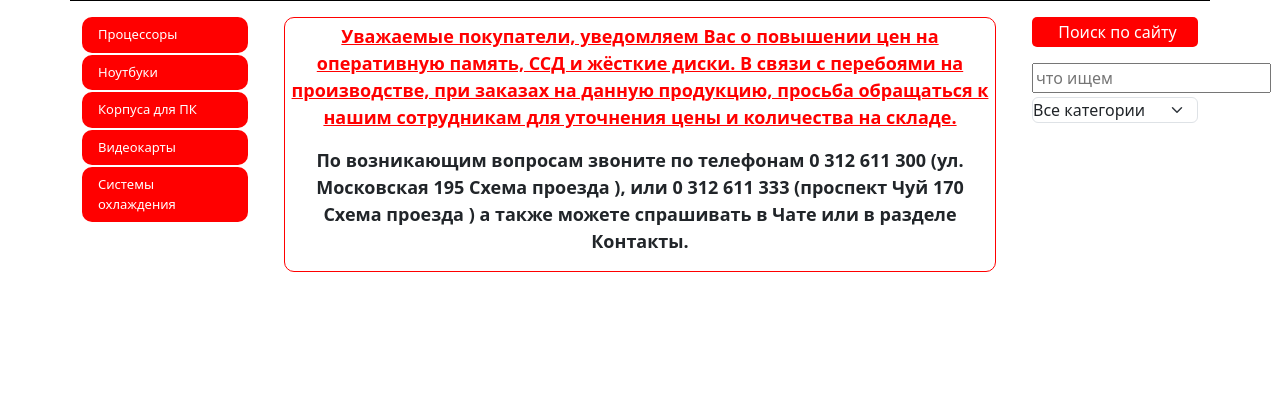
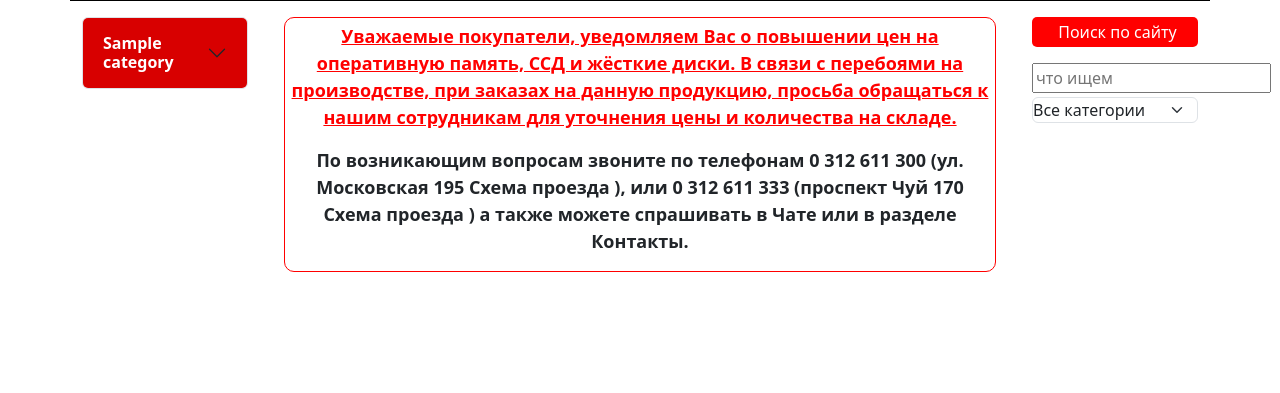
Before and after one commit to edzen12/EnterKG, a Django app: page / in a window 1280 px wide. Shown: the part 407-800 px from the top of the page. Run offline with Django 5.2, Linux system fonts and the light colour scheme; tables that the repository leaves empty hold one stand-in row (values such as "Sample post"); some libraries are stand-ins or nearby versions.

Commit message:
html and view

```diff
--- a/apps/product/views.py
+++ b/apps/product/views.py
@@ -1,6 +1,7 @@
-from django.views.generic import TemplateView
+from django.views.generic import TemplateView, DetailView
 from apps.category.models import Category
 from apps.product.models import Product
+
 
 class HomeView(TemplateView):
     template_name = 'home.html'
@@ -19,3 +20,18 @@ class HomeView(TemplateView):
             )[:12]
         )
         return context
+
+
+class CategoryDetailView(DetailView):
+    model = Category
+    template_name = 'category_detail.html'
+    context_object_name = 'category'
+
+    def get_context_data(self, **kwargs):
+        context = super().get_context_data(**kwargs)
+        context['categories'] = (
+            Category.objects.filter(
+                parent__isnull=True, is_active=True
+            ).prefetch_related('children')
+        )
+        context['']
--- a/config/settings.py
+++ b/config/settings.py
@@ -114,9 +114,9 @@ AUTH_PASSWORD_VALIDATORS = [
 # Internationalization
 # https://docs.djangoproject.com/en/6.0/topics/i18n/
 
-LANGUAGE_CODE = 'en-us'
+LANGUAGE_CODE = 'ru'
 
-TIME_ZONE = 'UTC'
+TIME_ZONE = 'Asia/Bishkek'
 
 USE_I18N = True
 
--- a/static/assets/css/main.css
+++ b/static/assets/css/main.css
@@ -44,3 +44,27 @@
 .blockSearch form .form-select{
     padding: 0!important;
 }
+
+.categoriesNames .accordion-button{
+    background-color: #d80000;
+    color: white;
+    font-weight: bold;
+}
+.categoriesNames .accordion-button:not(.collapsed){
+    background: #a80000;
+    color: white;
+}
+.categoriesNames .accordion-body{
+    background-color: black;
+}
+.categoriesNames .accordion-body a{
+    color: white;
+    text-decoration: none;
+}
+.categoriesNames .list-group-item {
+    background-color: black;
+    border-color: #444;
+}
+.categoriesNames .accordion-body{
+    padding: 0!important;
+}
--- a/templates/home.html
+++ b/templates/home.html
@@ -37,23 +37,32 @@
     <div class="container">
         <div class="row mt-3">
             <div class="col-lg-2 categoriesNames">
-                <ul class="nav nav-pills flex-column mb-auto">
-                    <li class="nav-item">
-                        <a href="#" class="nav-link">Процессоры</a>
-                    </li>
-                    <li class="nav-item">
-                        <a href="#" class="nav-link">Ноутбуки</a>
-                    </li>
-                    <li class="nav-item">
-                        <a href="#" class="nav-link">Корпуса для ПК</a>
-                    </li>
-                    <li class="nav-item">
-                        <a href="#" class="nav-link">Видеокарты</a>
-                    </li>
-                    <li class="nav-item">
-                        <a href="#" class="nav-link">Системы охлаждения</a>
-                    </li>
-                </ul>
+                <div class="accordion" id="categoriesAccordion">
+                    {% for category in categories %}
+                    <div class="accordion-item">
+                        <h2 class="accordion-header">
+                            <button type="button"
+                            class="accordion-button collapsed"
+                            data-bs-toggle='collapse'
+                            data-bs-target='#category{{category.id}}'>
+                                {{category.name}}
+                            </button>
+                        </h2>
+                       <div id="category{{category.id}}"
+                            class="accordion-collapse collapse">
+                            <div class="accordion-body">
+                                <ul class='list-group list-group-flush'>
+                                    {% for child in category.children.all %}
+                                    <li class="list-group-item">
+                                        <a href="#">{{child.name}}</a>
+                                    </li>
+                                    {% endfor %}
+                                </ul>
+                            </div>
+                        </div>
+                    </div>
+                    {% endfor %}
+                </div>
             </div>
             <div class="col-lg-8">
                 <div class="container">
```
